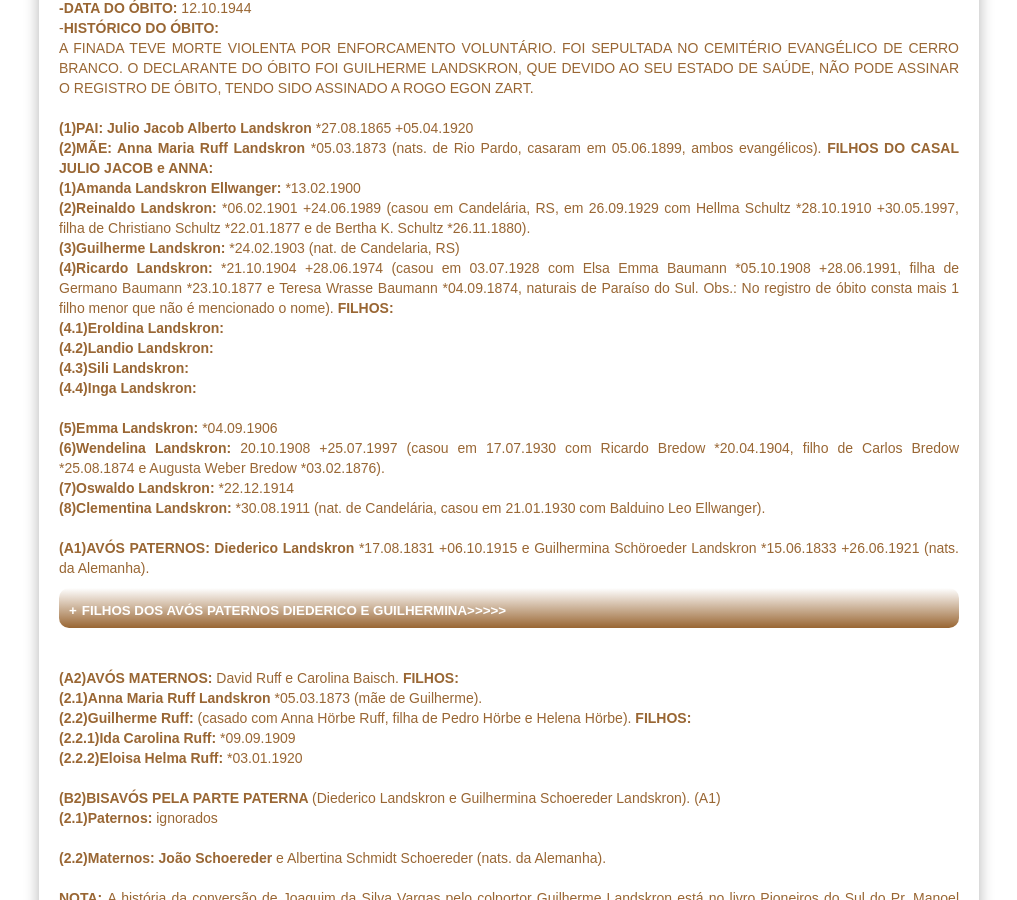
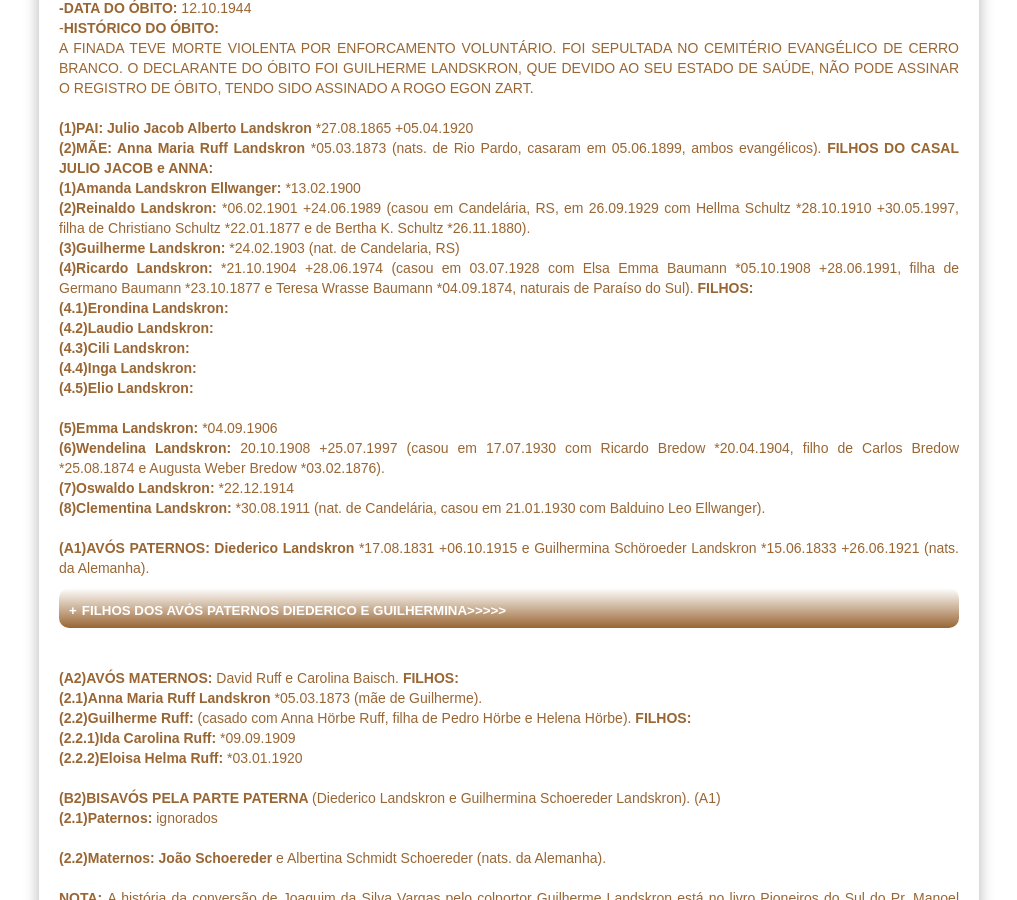
Before and after one commit to claudiovargas1955/claudiovargas1955.github.io, a Jekyll site: the page built from _pages/arvore-genealogica-de-guilherme landskron.html, in a window 1280 px wide and 900 px high, scrolled down 1194 px. Shown: the whole window, without its empty margins (131-1148 px from the left). Built offline with Jekyll 4.4.1, drawn with Linux system fonts in a browser that asks for light colours; some web fonts are replaced.

Commit message:
Update arvore-genealogica-de-guilherme landskron.html

```diff
--- a/_pages/arvore-genealogica-de-guilherme landskron.html
+++ b/_pages/arvore-genealogica-de-guilherme landskron.html
@@ -109,12 +109,12 @@ CASAL JULIO JACOB e ANNA:</b><br>
 filha de Christiano Schultz *22.01.1877 e de Bertha K. Schultz *26.11.1880).<br>
 <b>(3)Guilherme Landskron: </b>*24.02.1903 (nat. de Candelaria, RS)<br>
 <b>(4)Ricardo Landskron: </b>*21.10.1904 +28.06.1974 (casou em 03.07.1928 com Elsa Emma Baumann *05.10.1908 +28.06.1991, filha de
-Germano Baumann *23.10.1877 e Teresa Wrasse Baumann *04.09.1874, naturais de Paraíso do Sul. Obs.: No registro de óbito consta mais 1
-filho menor que não é mencionado o nome). <b>FILHOS:</b><br>
-<b>(4.1)Eroldina Landskron: </b><br>
-<b>(4.2)Landio Landskron: </b><br>
-<b>(4.3)Sili Landskron: </b><br>
-<b>(4.4)Inga Landskron: </b><br><br>
+Germano Baumann *23.10.1877 e Teresa Wrasse Baumann *04.09.1874, naturais de Paraíso do Sul). <b>FILHOS:</b><br>
+<b>(4.1)Erondina Landskron: </b><br>
+<b>(4.2)Laudio Landskron: </b><br>
+<b>(4.3)Cili Landskron: </b><br>
+<b>(4.4)Inga Landskron: </b><br>
+<b>(4.5)Elio Landskron: </b><br><br>
 
 <b>(5)Emma Landskron: </b>*04.09.1906<br>
 <b>(6)Wendelina Landskron: </b>20.10.1908 +25.07.1997 (casou em 17.07.1930 com Ricardo Bredow *20.04.1904, filho de Carlos Bredow
```
